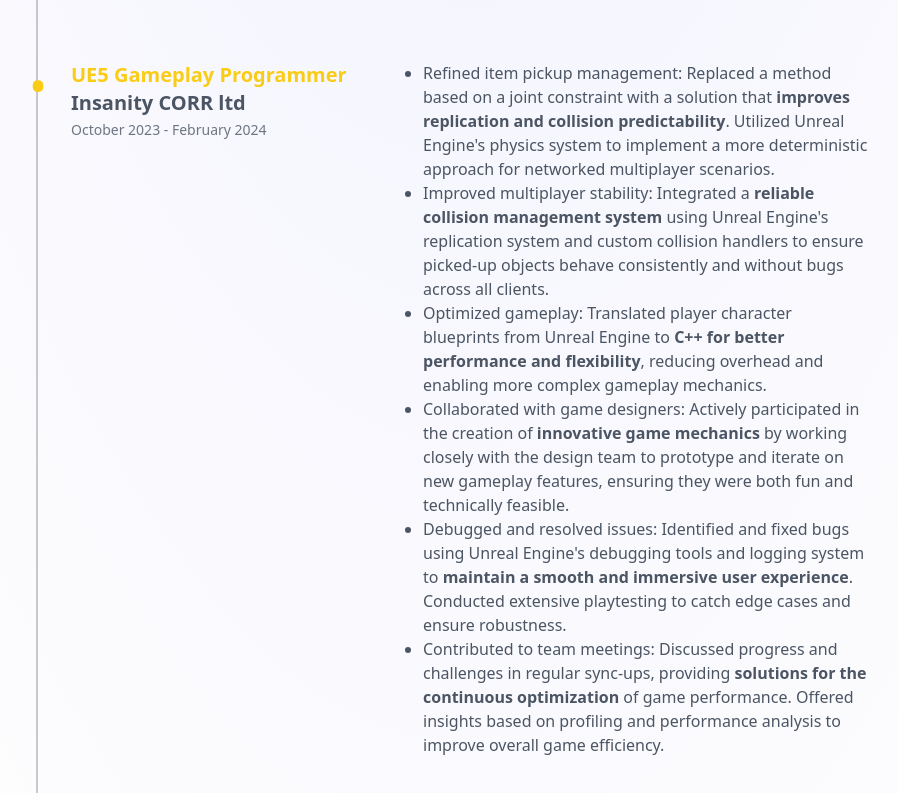
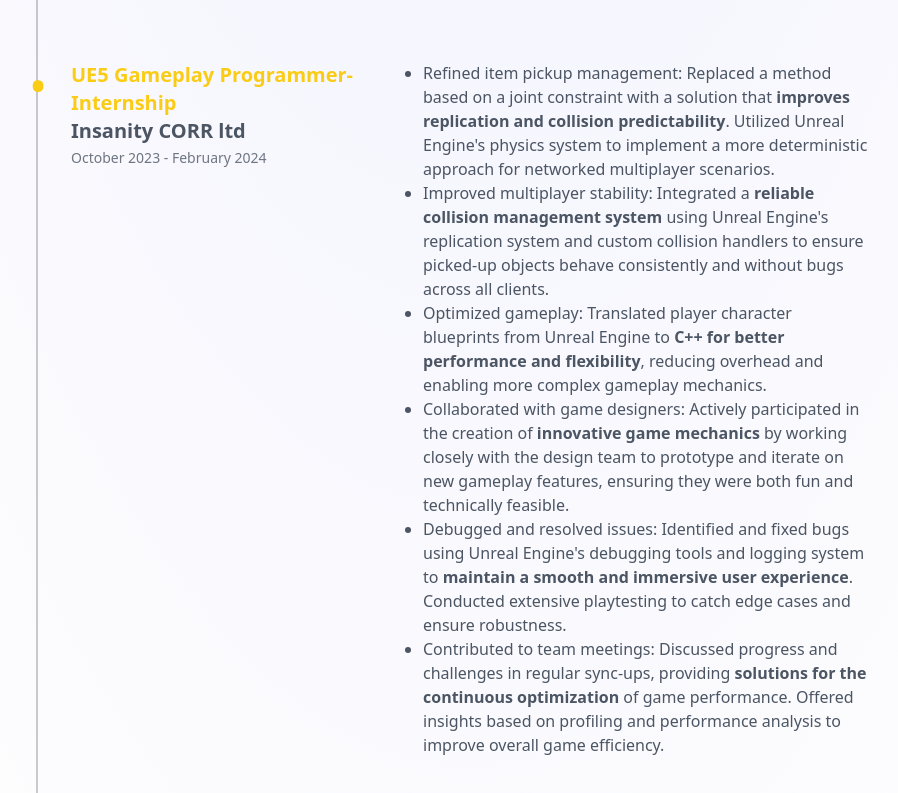
Before and after one commit to graysannin6/My-Portfolio, an Astro site: page / in a window 1280 px wide. Shown: the part 1185-1978 px from the top of the page, without its empty margins (169-1067 px from the left). Built offline with nearby package versions, Linux system fonts and the light colour scheme; Astro itself is replaced by a stand-in of ours.

Commit message:
some mfixes

```diff
--- a/src/components/Experience.astro
+++ b/src/components/Experience.astro
@@ -18,7 +18,7 @@ const EXPERIENCE = [
   },
   {
     date: "October 2023 - February 2024",
-    title: "UE5 Gameplay Programmer",
+    title: "UE5 Gameplay Programmer- Internship",
     company: "Insanity CORR ltd",
     description: [
       "Refined item pickup management: Replaced a method based on a joint constraint with a solution that <strong>improves replication and collision predictability</strong>. Utilized Unreal Engine's physics system to implement a more deterministic approach for networked multiplayer scenarios.",
```
